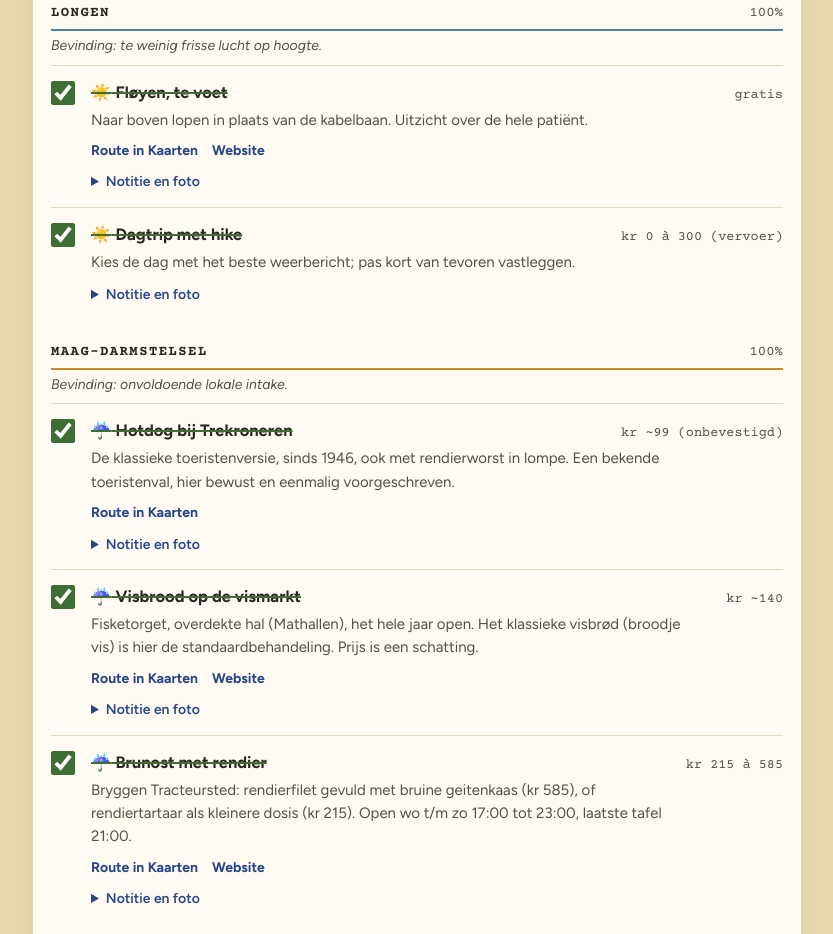
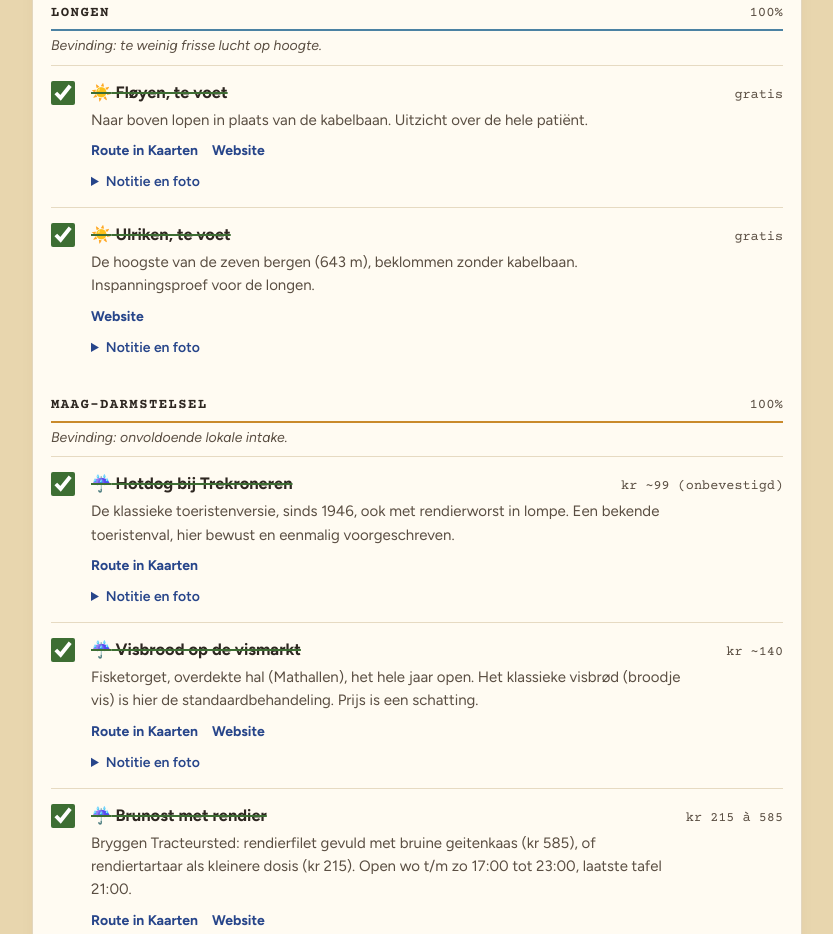
Before and after one commit to nreuvekamp-creator/bergen-dossier, a plain HTML site: page index.html in a window 1280 px wide. Shown: the part 3526-4460 px from the top of the page, without its empty margins (47-880 px from the left). Drawn offline with nearby package versions, Linux system fonts and the light colour scheme; no server answers.

Commit message:
Ulriken te voet, Lysverket in acht gangen
Co-Authored-By: Claude Opus 5.5 <noreply@anthropic.com>

```diff
--- a/index.html
+++ b/index.html
@@ -588,7 +588,7 @@ const ITEMS = {
   klee: { title: "Café Klee", cost: "kr 100 à 150", rain: true, desc: "Favoriet van de assistent: veel planten, goede koffie en matcha, gebak. Herhaling toegestaan. Open ma t/m za 09:00 tot 17:00, zo 11:00 tot 17:00.", address: "Herman Foss gate 12, 5007 Bergen", website: "https://kleekaffe.no/en/" },
   vagal: { title: "Vågal", cost: "kr 100 à 150", rain: true, desc: "Knus, veel loungebanken; overdag café, 's avonds wijnbar. Matcha volgens de assistent een 7 uit 10. Open vanaf 12:00, op vrijdag en zaterdag tot laat.", address: "Kong Oscars gate 10, 5017 Bergen", website: "https://www.facebook.com/vagalbergen/" },
   floyen: { title: "Fløyen, te voet", cost: "gratis", rain: false, desc: "Naar boven lopen in plaats van de kabelbaan. Uitzicht over de hele patiënt.", address: "Fløibanen, Vetrlidsallmenningen 23A, 5014 Bergen", website: "https://www.floyen.no/en/" },
-  daytrip: { title: "Dagtrip met hike", cost: "kr 0 à 300 (vervoer)", rain: false, desc: "Kies de dag met het beste weerbericht; pas kort van tevoren vastleggen.", address: null, website: null },
+  daytrip: { title: "Ulriken, te voet", cost: "gratis", rain: false, desc: "De hoogste van de zeven bergen (643 m), beklommen zonder kabelbaan. Inspanningsproef voor de longen.", address: null, website: "https://ulriken643.no/en/" },
   hotdog: { title: "Hotdog bij Trekroneren", cost: "kr ~99 (onbevestigd)", rain: true, desc: "De klassieke toeristenversie, sinds 1946, ook met rendierworst in lompe. Een bekende toeristenval, hier bewust en eenmalig voorgeschreven.", address: "Trekroneren, Kong Oscars gate 1, 5017 Bergen", website: null },
   vismarkt: { title: "Visbrood op de vismarkt", cost: "kr ~140", rain: true, desc: "Fisketorget, overdekte hal (Mathallen), het hele jaar open. Het klassieke visbrød (broodje vis) is hier de standaardbehandeling. Prijs is een schatting.", address: "Torget, 5014 Bergen", website: "https://en.visitbergen.com/things-to-do/shopping/fish-market" },
   tasting: { title: "Brunost met rendier", cost: "kr 215 à 585", rain: true, desc: "Bryggen Tracteursted: rendierfilet gevuld met bruine geitenkaas (kr 585), of rendiertartaar als kleinere dosis (kr 215). Open wo t/m zo 17:00 tot 23:00, laatste tafel 21:00.", address: "Bryggen Tracteursted, Bryggestredet 2, 5003 Bergen", website: "https://bryggentracteursted.no/" },
@@ -952,8 +952,8 @@ function bouwOntslag(t) {
 
 // Klinisch beloop per orgaansysteem, voor de definitieve ontslagbrief.
 const BELOOP = {
-  hart: "Hartfunctie hersteld. Sinusritme, met een fysiologische frequentiestijging aan de raamtafel van Lysverket (recept 2, vrijdag 23 oktober); bij het dessert passend bij de setting en niet behandelbehoeftig.",
-  longen: "Inspanningstolerantie goed. Fløyen is te voet beklommen, zonder kabelbaan; de saturatie bleef ondanks de klim en het uitzicht op peil. Ruim voldoende frisse lucht op hoogte.",
+  hart: "Hartfunctie hersteld. Recept 2 is gefractioneerd toegediend, in acht gangen, aan de raamtafel van Lysverket (vrijdag 23 oktober). Sinusritme, met per gang een fysiologische frequentiestijging; passend bij de setting en niet behandelbehoeftig.",
+  longen: "Inspanningstolerantie goed. Fløyen en Ulriken (643 m, de hoogste van de zeven bergen) zijn beide te voet beklommen, zonder kabelbaan; de saturatie bleef ondanks de klimmen en het uitzicht op peil. Ruim voldoende frisse lucht op hoogte.",
   maag: "Intake hersteld met lokale voeding. De hotdog is conform voorschrift eenmalig toegediend. Geen dyspeptische klachten; een voedingsinterventie met aantoonbaar effect, analoog aan de butter chicken bij de referentiepatiënt.",
   zenuw: "Recept 1 toegediend in Laugaren, de drijvende badstu bij USF Verftet: warmte, gevolgd door koude in het fjordwater. Sympathische tonus daarna duidelijk verlaagd; parasympathisch overwicht tot in de avond.",
   geheugen: "Nieuwe herinneringen aangelegd en geconsolideerd. Stemming euthym tot opgewekt; geen tekenen van terugval naar het beeld van augustus.",
```
